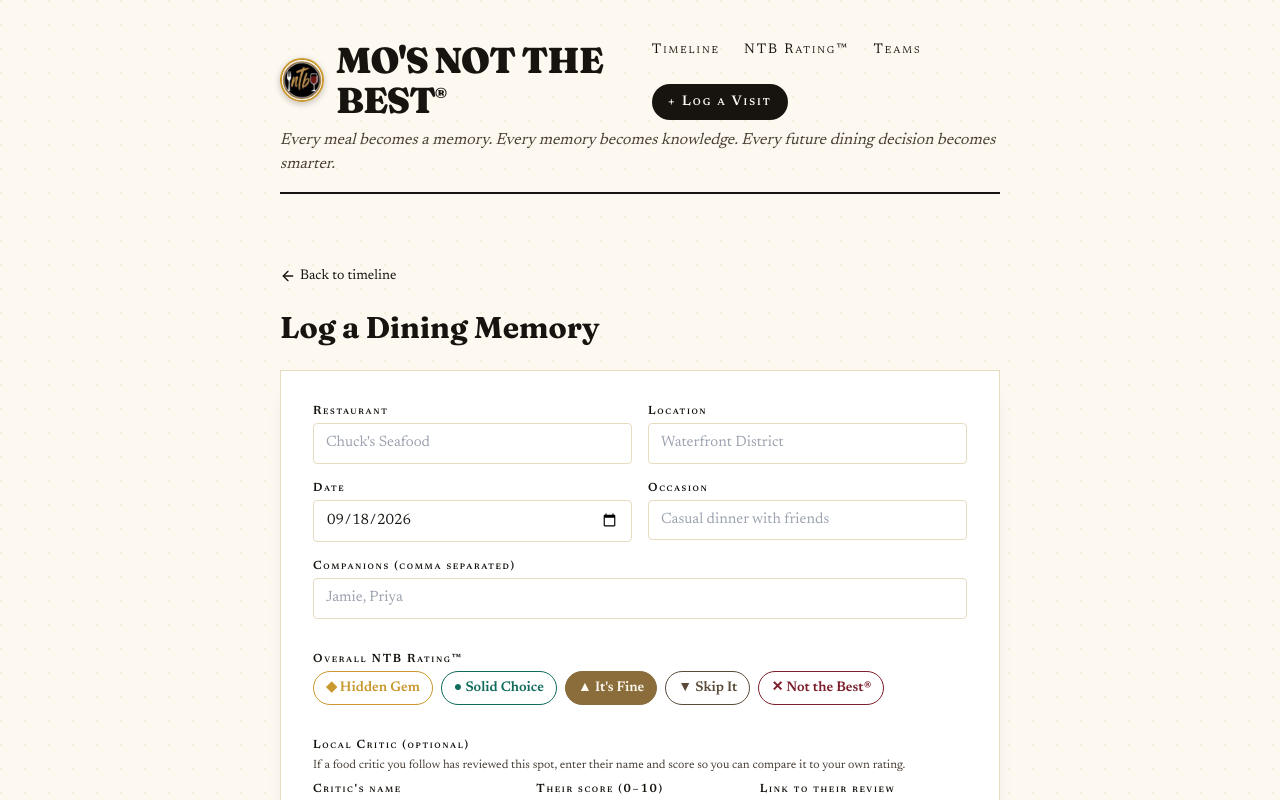
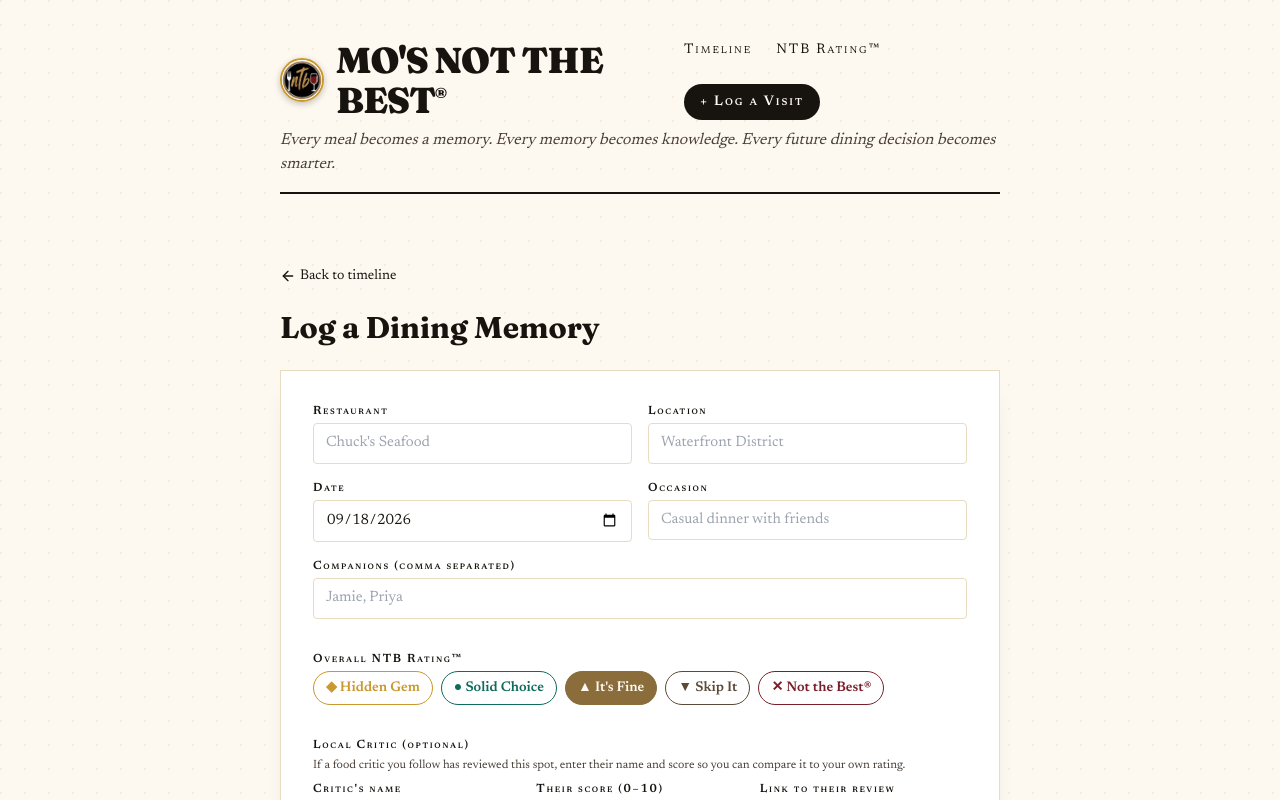
Before and after one commit to srm11671/not-the-best-app, a Next.js app: page /visit/new in a window 1280 px wide. Shown: the top 800 px of the page. Built offline with nearby package versions, Linux system fonts and the light colour scheme; no server answers.

Commit message:
Log a Visit page: hide Teams nav link (private side)

```diff
--- a/app/visit/new/page.tsx
+++ b/app/visit/new/page.tsx
@@ -15,7 +15,7 @@ export default async function NewVisitPage({
   return (
     <>
       <div className="mx-auto max-w-3xl px-6 pt-10">
-        <Masthead />
+        <Masthead showTeamsLink={false} />
       </div>
       <NewVisitForm teamId={team?.id} teamName={team?.name} />
     </>
```
